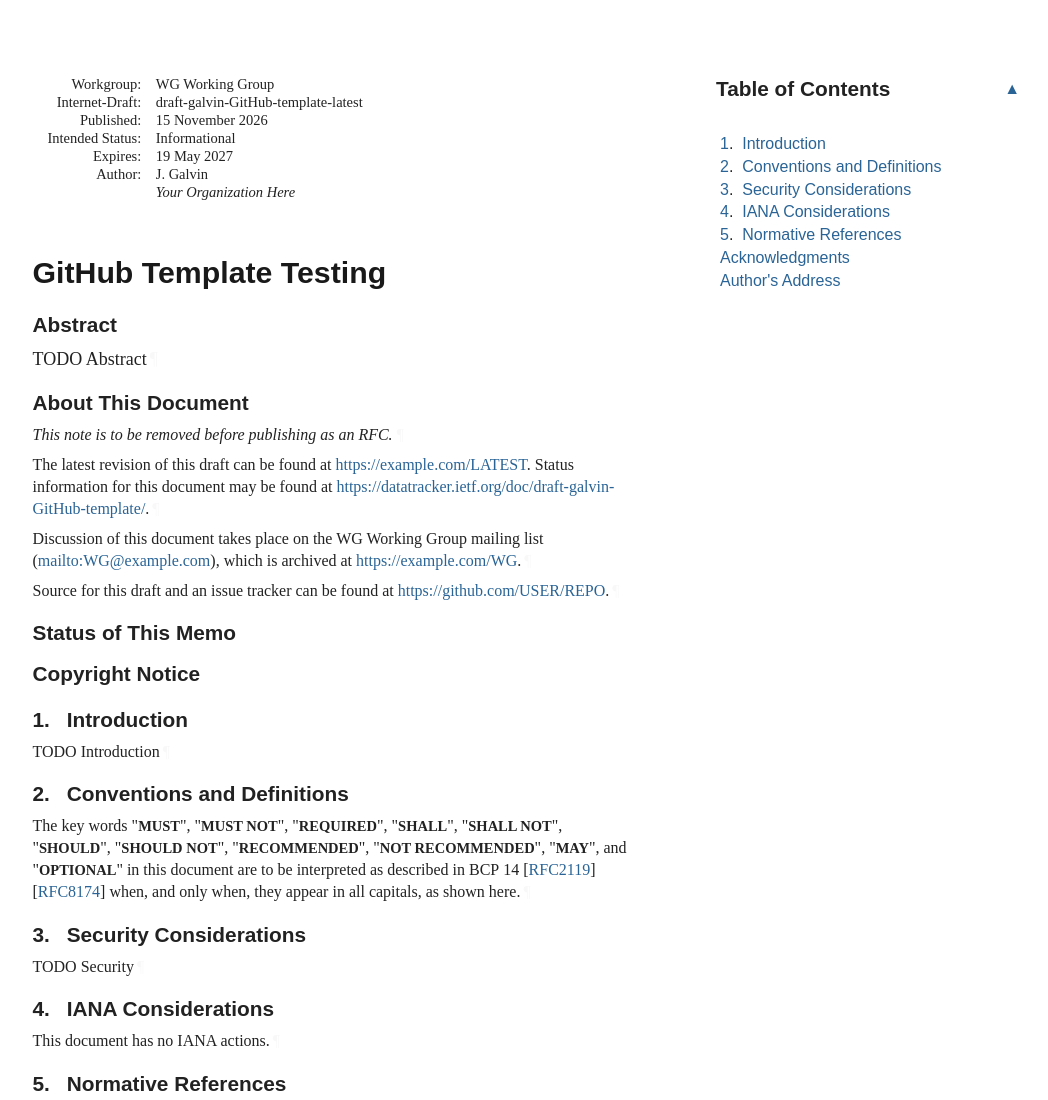
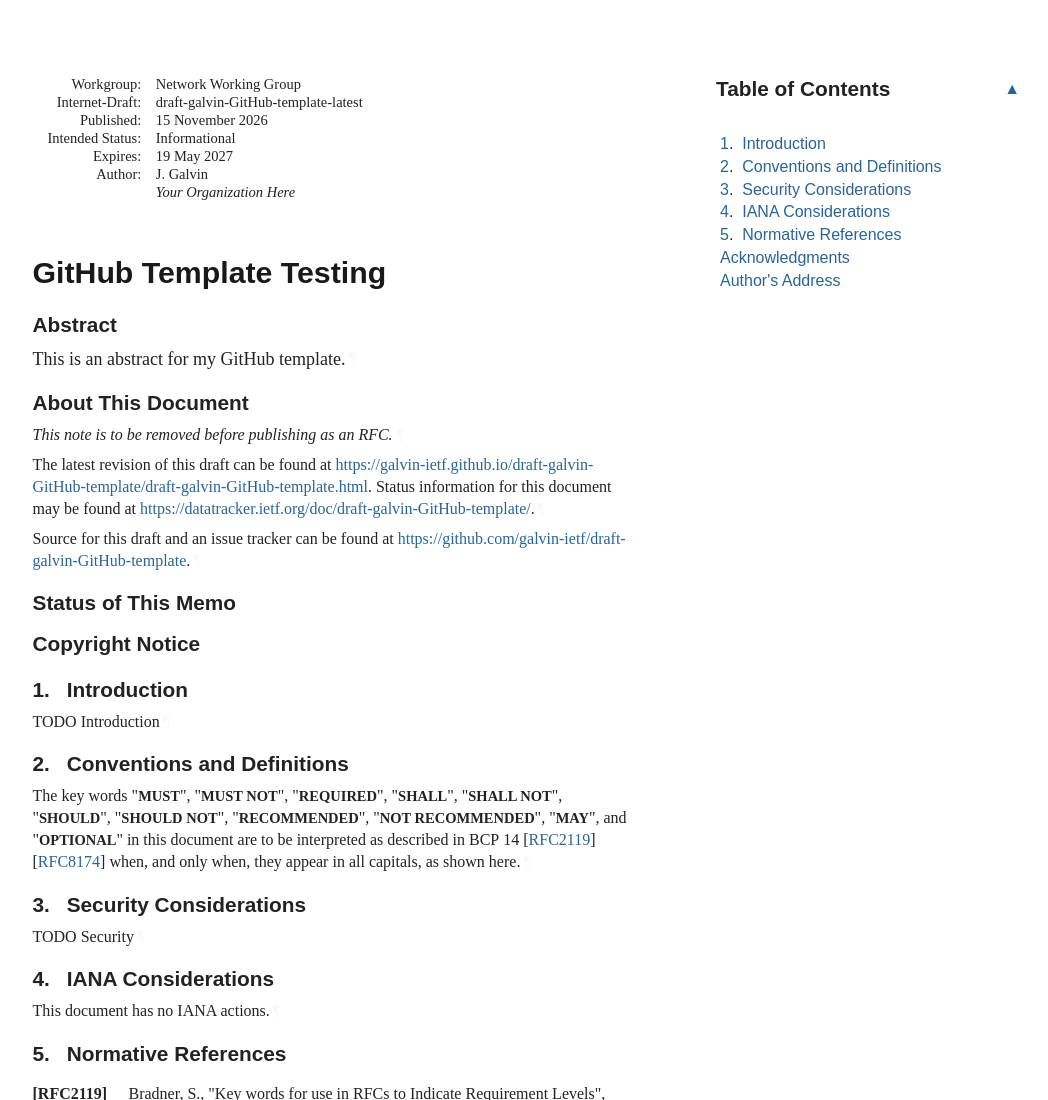
Before and after one commit to galvin-ietf/draft-galvin-GitHub-template, a plain HTML site: page draft-galvin-GitHub-template.html in a window 1280 px wide. Shown: the top 1100 px of the page, without its empty margins (92-1140 px from the left). Drawn offline with Linux system fonts and the light colour scheme; a web font is replaced by a local one.

Commit message:
Script updating gh-pages from 47cba5d. [ci skip]

```diff
--- a/draft-galvin-GitHub-template.html
+++ b/draft-galvin-GitHub-template.html
@@ -7,7 +7,7 @@
 <title>GitHub Template Testing</title>
 <meta content="James Galvin" name="author">
 <meta content="
-       TODO Abstract
+       This is an abstract for my GitHub template.
     " name="description">
 <meta content="xml2rfc 3.35.0" name="generator">
 <meta content="next generation" name="keyword">
@@ -1055,7 +1055,7 @@ svg {
 <div id="internal-metadata" class="document-information">
 <dl id="identifiers">
 <dt class="label-workgroup">Workgroup:</dt>
-<dd class="workgroup">WG Working Group</dd>
+<dd class="workgroup">Network Working Group</dd>
 <dt class="label-internet-draft">Internet-Draft:</dt>
 <dd class="internet-draft">draft-galvin-GitHub-template-latest</dd>
 <dt class="label-published">Published:</dt>
@@ -1078,7 +1078,7 @@ svg {
 <h1 id="title">GitHub Template Testing</h1>
 <section id="section-abstract">
       <h2 id="abstract"><a href="#abstract" class="selfRef">Abstract</a></h2>
-<p id="section-abstract-1">TODO Abstract<a href="#section-abstract-1" class="pilcrow">¶</a></p>
+<p id="section-abstract-1">This is an abstract for my GitHub template.<a href="#section-abstract-1" class="pilcrow">¶</a></p>
 </section>
 <section class="note rfcEditorRemove" id="section-note.1">
       <h2 id="name-about-this-document">
@@ -1086,14 +1086,10 @@ svg {
       </h2>
 <p id="section-note.1-1">This note is to be removed before publishing as an RFC.<a href="#section-note.1-1" class="pilcrow">¶</a></p>
 <p id="section-note.1-2">
-        The latest revision of this draft can be found at <span><a href="https://example.com/LATEST">https://example.com/LATEST</a></span>.
+        The latest revision of this draft can be found at <span><a href="https://galvin-ietf.github.io/draft-galvin-GitHub-template/draft-galvin-GitHub-template.html">https://galvin-ietf.github.io/draft-galvin-GitHub-template/draft-galvin-GitHub-template.html</a></span>.
         Status information for this document may be found at <span><a href="https://datatracker.ietf.org/doc/draft-galvin-GitHub-template/">https://datatracker.ietf.org/doc/draft-galvin-GitHub-template/</a></span>.<a href="#section-note.1-2" class="pilcrow">¶</a></p>
-<p id="section-note.1-3">
-        Discussion of this document takes place on the
-        WG Working Group mailing list (<span><a href="mailto:WG@example.com">mailto:WG@example.com</a></span>),
-        which is archived at <span><a href="https://example.com/WG">https://example.com/WG</a></span>.<a href="#section-note.1-3" class="pilcrow">¶</a></p>
-<p id="section-note.1-4">Source for this draft and an issue tracker can be found at
-        <span><a href="https://github.com/USER/REPO">https://github.com/USER/REPO</a></span>.<a href="#section-note.1-4" class="pilcrow">¶</a></p>
+<p id="section-note.1-3">Source for this draft and an issue tracker can be found at
+        <span><a href="https://github.com/galvin-ietf/draft-galvin-GitHub-template">https://github.com/galvin-ietf/draft-galvin-GitHub-template</a></span>.<a href="#section-note.1-3" class="pilcrow">¶</a></p>
 </section>
 <div id="status-of-memo">
 <section id="section-boilerplate.1">
```
Also changed, not shown: draft-galvin-GitHub-template.txt.
